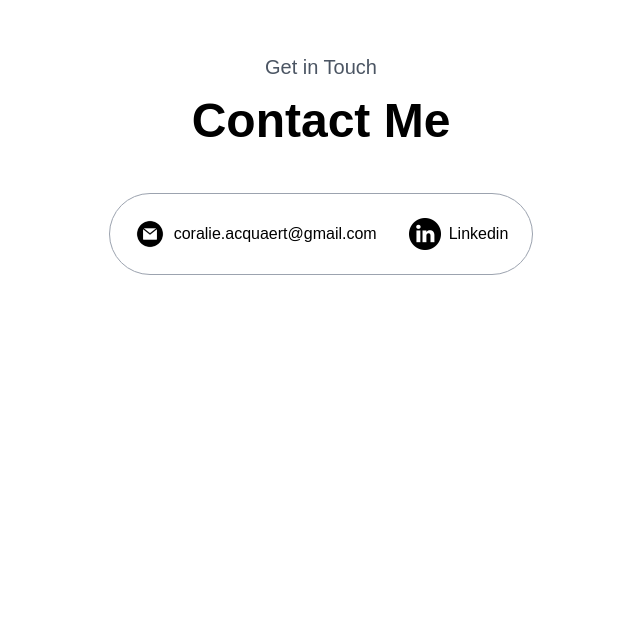
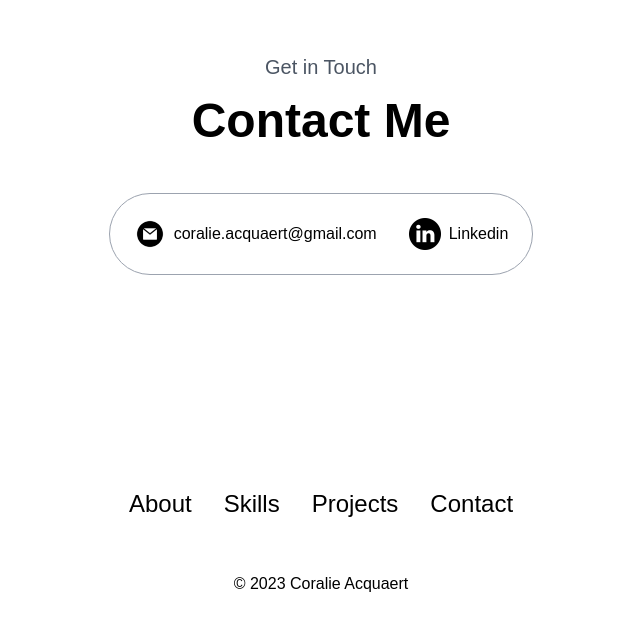
Before and after one commit to Coraliedev/Portfolio-Coralie, a React (Vite) app: page / in a window 1280 px wide. Shown: the part 3356-3984 px from the top of the page, without its empty margins (319-959 px from the left). Before the commit the page ends 3792 px from the top, so only its background shows below. Built offline with nearby package versions, Linux system fonts and the light colour scheme.

Commit message:
add footer component

```diff
--- /dev/null
+++ b/src/components/Footer.tsx
@@ -0,0 +1,31 @@
+import navdata from '../assets/data/nav.data.json';
+
+const Footer: React.FC = () => {
+
+  const scrollToComponent = (id: string) => {
+    const element = document.querySelector(id);
+    console.log(element);
+    element?.scrollIntoView({ behavior: "smooth" });
+  };
+
+  return (
+    <footer className='h-[26vh] mx-4'>
+      <nav className='flex justify-around items-center h-[17vh]'>
+        <div id="nav-links-container">
+        <ul className='gap-[2rem] text-[1.5rem] hidden xl:flex'>
+        {navdata.sections.map((section) => (
+          <li key={section.id}>
+            <button className='hover:text-gray-400 hover:underline hover:underline-offset-[1rem] ' onClick={() => scrollToComponent(section.id)}>{section.name}</button>
+          </li>
+        ))}
+      </ul>
+        </div>
+      </nav>
+      <p className='text-center'>
+        © 2023 Coralie Acquaert
+      </p>
+    </footer>
+  );
+};
+
+export default Footer;
--- a/src/views/Home.tsx
+++ b/src/views/Home.tsx
@@ -1,5 +1,6 @@
 import About from '../components/About';
 import Contact from '../components/Contact';
+import Footer from '../components/Footer';
 import Navbar from '../components/Navbar';
 import Profil from '../components/Profil';
 import Projects from '../components/Projects';
@@ -16,6 +17,7 @@ const Home = () => {
     <Skills />
     <Projects />
     <Contact />
+    <Footer />
     </>
 
   )
```
